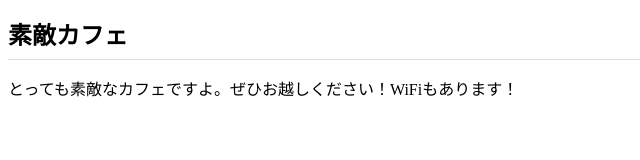
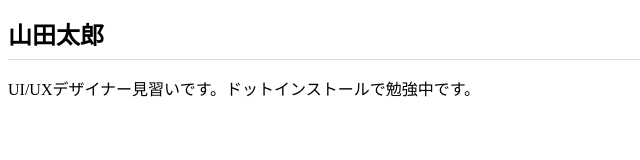
Before and after one commit to akinobu373/akinobu373.github.io, a plain HTML site: page index.html in a window 1280 px wide. Shown: the whole page, without its empty margins (0-640 px from the left). Drawn offline with Linux system fonts and the light colour scheme.

Commit message:
Add files via upload

```diff
--- a/index.html
+++ b/index.html
@@ -3,11 +3,11 @@
 <head>
     <meta charset="UTF-8">
     <meta name="viewport" content="width=device-width, initial-scale=1.0">
-    <title>素敵カフェ</title>
+    <title>山田太郎のポートフォリオサイト</title>
     <link rel="stylesheet" href="css/styles.css">
 </head>
 <body>
-    <h1>素敵カフェ</h1>
-    <p>とっても素敵なカフェですよ。ぜひお越しください！WiFiもあります！</p>
+    <h1>山田太郎</h1>
+    <p>UI/UXデザイナー見習いです。ドットインストールで勉強中です。</p>
 </body>
 </html>
```
